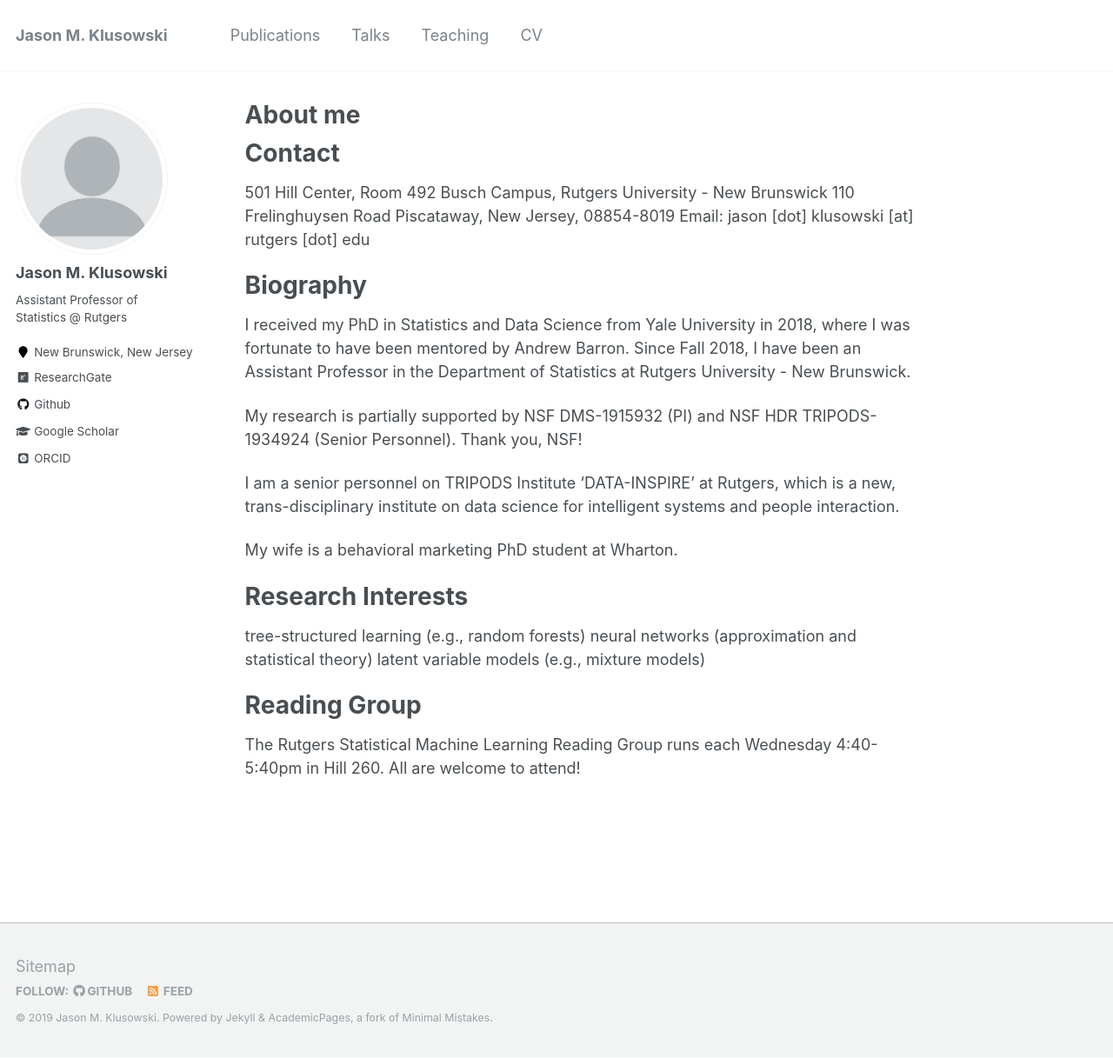
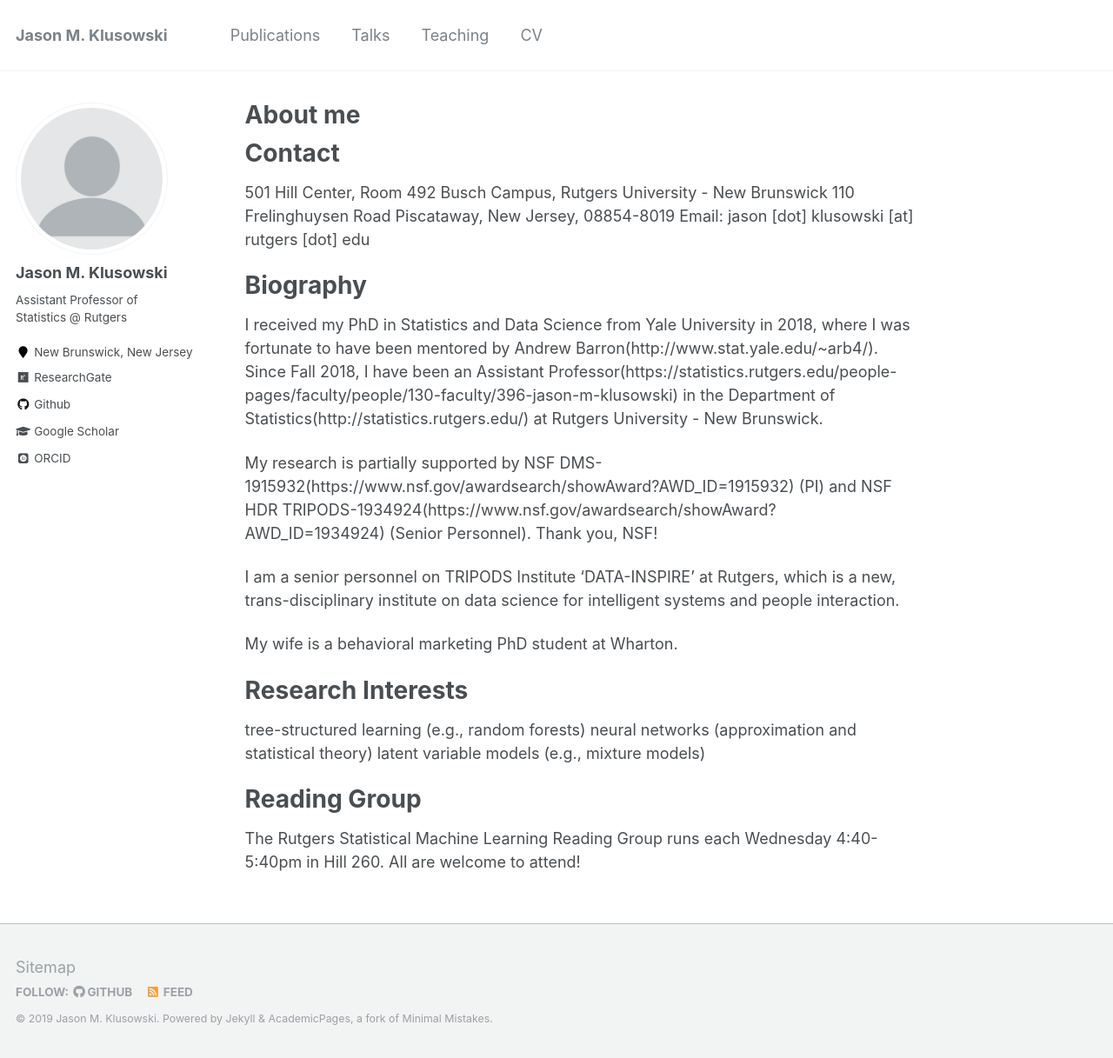
Before and after one commit to jasonklusowski/jasonklusowski.github.io, a Jekyll site: the page built from _pages/about.md, in a window 1280 px wide and 1217 px high. Shown: the whole window at 87% size. Built offline with Jekyll 4.4.1, drawn with Linux system fonts in a browser that asks for light colours; some web fonts are replaced; part of the change alters nothing that is shown.

Commit message:
Update about.md

```diff
--- a/_pages/about.md
+++ b/_pages/about.md
@@ -20,9 +20,9 @@ Email: jason [dot] klusowski [at] rutgers [dot] edu
 Biography
 ======
 
-I received my PhD in Statistics and Data Science from Yale University in 2018, where I was fortunate to have been mentored by Andrew Barron. Since Fall 2018, I have been an Assistant Professor in the Department of Statistics at Rutgers University - New Brunswick.
+I received my PhD in Statistics and Data Science from Yale University in 2018, where I was fortunate to have been mentored by Andrew Barron(http://www.stat.yale.edu/~arb4/). Since Fall 2018, I have been an Assistant Professor(https://statistics.rutgers.edu/people-pages/faculty/people/130-faculty/396-jason-m-klusowski) in the Department of Statistics(http://statistics.rutgers.edu/) at Rutgers University - New Brunswick.
 
-My research is partially supported by NSF DMS-1915932 (PI) and NSF HDR TRIPODS-1934924 (Senior Personnel). Thank you, NSF!
+My research is partially supported by NSF DMS-1915932(https://www.nsf.gov/awardsearch/showAward?AWD_ID=1915932) (PI) and NSF HDR TRIPODS-1934924(https://www.nsf.gov/awardsearch/showAward?AWD_ID=1934924) (Senior Personnel). Thank you, NSF!
 
 I am a senior personnel on TRIPODS Institute ‘DATA-INSPIRE’ at Rutgers, which is a new, trans-disciplinary institute on data science for intelligent systems and people interaction.
 
```
